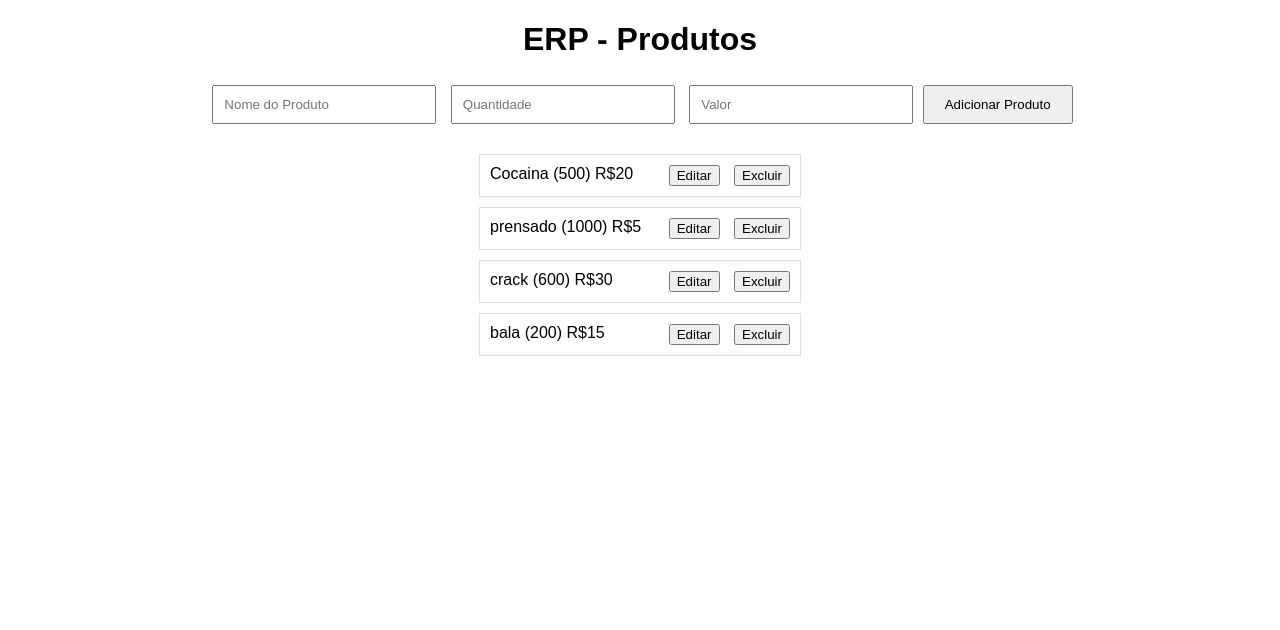
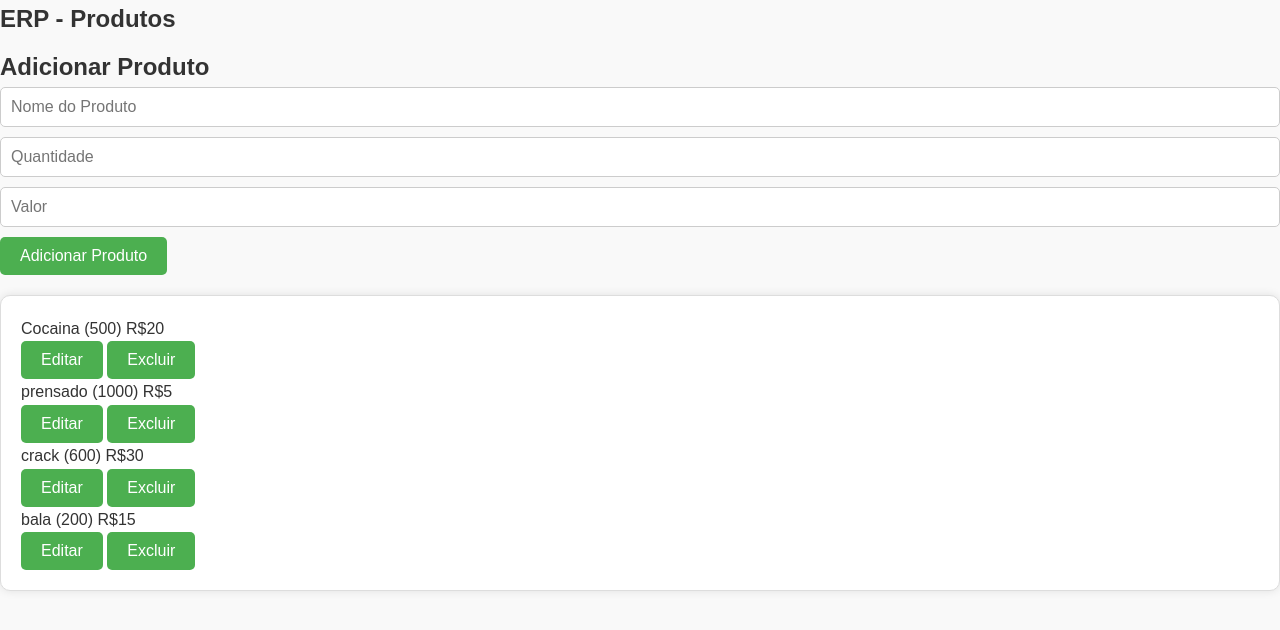
Before and after one commit to lajotavermelha/enterprise-resource-planning-modelo, a Flask app: page /estoque in a window 1280 px wide. Shown: the top 630 px of the page. Run offline with Flask 3, Linux system fonts and the light colour scheme; data comes from the database, SQL or seed files in the repository; both versions use the stored data as it was after the commit.

Commit message:
vendas rota + model criado

```diff
--- a/create_db.py
+++ b/create_db.py
@@ -1,5 +1,5 @@
 from main import app, db
-from models import Produto, Funcionario
+from models import Produto, Funcionario, Vendas
 
 
 with app.app_context():
--- a/routes.py
+++ b/routes.py
@@ -1,6 +1,6 @@
 from flask import request, jsonify, render_template
 from main import app, db
-from models import Produto, Funcionario
+from models import Produto, Funcionario, Vendas
 
 
 @app.route('/')
@@ -66,3 +66,41 @@ def update_delete_funcionario(id):
         db.session.delete(funcionario)
         db.session.commit()
         return jsonify({'message': 'funcionario deletado'}), 200
+
+@app.route('/api/vendas', methods=['GET', 'POST'])
+def get_add_vendas():
+    if request.method == 'GET':
+        vendas = Vendas.query.all()
+        return jsonify([{'id': v.id,
+                         'funcionario': v.funcionario,
+                         'produto': v.produto,
+                         'quantidade': v.quantidade,
+                         'valor_produto': v.valor_produto,
+                         'valor_total': v.valor_total
+                         }]for v in vendas)
+    elif request.method == 'POST':
+        data = request.get_json()
+        nova_venda = Vendas(
+            funcionario = data['funcionario'],
+            produto = data['produto'],
+            quantidade = data['quantidade'],
+            valor_produto = data['valor_produto'],
+            valor_total = data['valor_total']
+        )
+        db.session.add(nova_venda)
+        db.session.commit()
+        return jsonify({'message': 'venda concliuda'}), 201
+
+@app.route('/api/vendas/<int:id>', methods=['PUT'])
+def delete_vendas(id):
+    venda = Vendas.query.get_or_404(id)
+    if request.method == 'PUT':
+        data = request.get_json()
+        venda.data = request.get_json()
+        venda.funcionario = data['funcionario'],
+        venda.produto = data['produto'],
+        venda.quantidade = data['quantidade'],
+        venda.valor_produto = data['valor_produto'],
+        venda.valor_total = data['valor_total']
+        db.session.commit()
+        return jsonify({'message': 'venda editada'})
--- a/static/css/styles.css
+++ b/static/css/styles.css
@@ -1,41 +1,53 @@
-body {
-    font-family: Arial, Helvetica, sans-serif;
-    margin: 20px;
-}
-h1 {
-    text-align: center;
-}
+/* styles.css */
 
-#product-form {
-    margin-bottom:20px;
-    text-align: center;
-}
+/* Global Styles */
 
-#product-form input {
-    margin: 5px;
+* {
+    box-sizing: border-box;
+    margin: 0;
+    padding: 0;
+  }
+
+  body {
+    font-family: Arial, sans-serif;
+    line-height: 1.6;
+    color: #333;
+    background-color: #f9f9f9;
+  }
+
+  h1 {
+    font-size: 24px;
+    margin-bottom: 10px;
+  }
+
+  input[type="text"], input[type="number"] {
     padding: 10px;
-    width: 200px;
-}
+    font-size: 16px;
+    border: 1px solid #ccc;
+    border-radius: 5px;
+    width: 100%;
+    margin-bottom: 10px;
+  }
 
-#product-form button {
+  button {
     padding: 10px 20px;
-}
+    font-size: 16px;
+    border: none;
+    border-radius: 5px;
+    background-color: #4CAF50;
+    color: #fff;
+    cursor: pointer;
+  }
 
-#product-list {
-    display: flex;
-    flex-direction: column;
-    align-items: center;
-}
+  button:hover {
+    background-color: #3e8e41;
+  }
 
-.product-item {
+  #product-list, #funcionarios-list {
+    margin-top: 20px;
+    padding: 20px;
+    background-color: #fff;
     border: 1px solid #ddd;
-    padding: 10px;
-    margin: 5px;
-    width: 300px;
-    display: flex;
-    justify-content: space-between;
-}
-
-.product-item button {
-    margin-left: 10px;
-}
+    border-radius: 10px;
+    box-shadow: 0 0 10px rgba(0, 0, 0, 0.1);
+  }
--- a/templates/produtos.html
+++ b/templates/produtos.html
@@ -1,3 +1,5 @@
+<!-- Template 1: ERP - Produtos -->
+
 <!DOCTYPE html>
 <html lang="en">
 <head>
@@ -7,14 +9,24 @@
     <link rel="stylesheet" href="{{url_for('static', filename='css/styles.css')}}">
 </head>
 <body>
-    <h1>ERP - Produtos</h1>
-    <div id="product-form">
-        <input type="text" id="product-name" placeholder="Nome do Produto">
-        <input type="number" id="product-quantity" placeholder="Quantidade">
-        <input type="number" id="product-value" placeholder="Valor">
-        <button onclick="addProduct()">Adicionar Produto</button>
-    </div>
-    <div id="product-list"></div>
+    <header>
+        <h1>ERP - Produtos</h1>
+    </header>
+    <main>
+        <section id="product-form">
+            <h2>Adicionar Produto</h2>
+            <form>
+                <input type="text" id="product-name" placeholder="Nome do Produto">
+                <input type="number" id="product-quantity" placeholder="Quantidade">
+                <input type="number" id="product-value" placeholder="Valor">
+                <button onclick="addProduct()">Adicionar Produto</button>
+            </form>
+        </section>
+        <section id="product-list">
+            <h2>Produtos</h2>
+            <!-- product list will be rendered here -->
+        </section>
+    </main>
     <script src="{{url_for('static', filename='js/scripts.js')}}"></script>
 </body>
 </html>
```
Also changed, not shown: models.py (+4 -3 lines), templates/recursoshumanos.html (+20 -7 lines), instance/erp.db.
